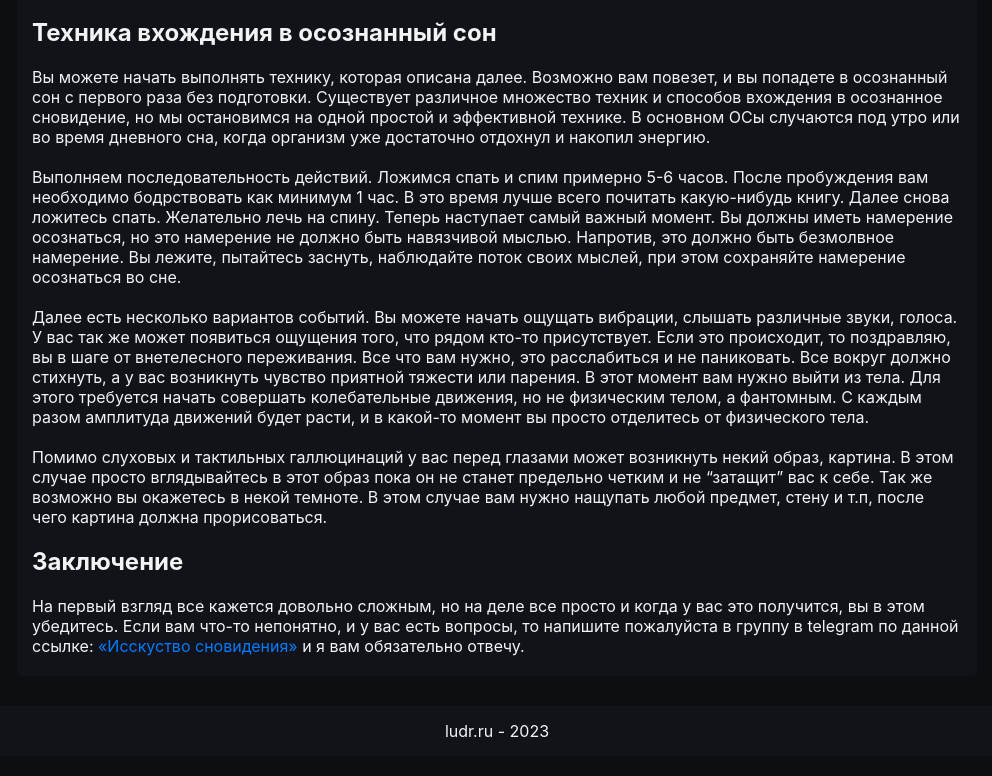
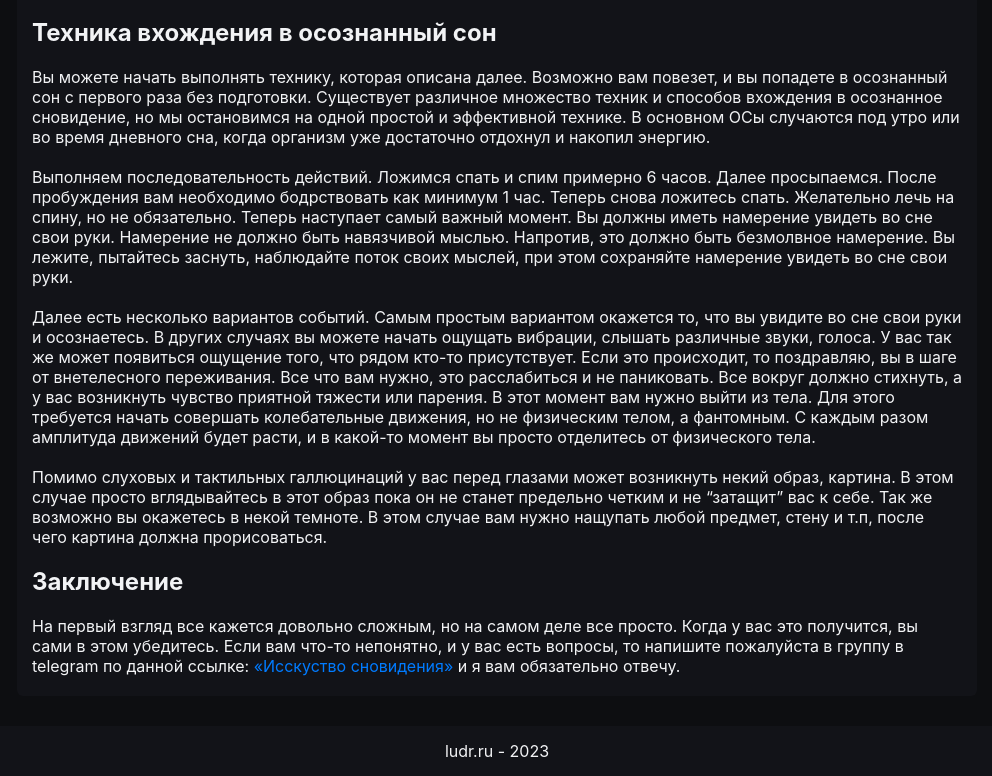
Before and after one commit to aleksluxfero/ludr-app, a Next.js app: page /kak-popast-v-osoznannyj-son in a window 1280 px wide. Shown: the part 1355-2131 px from the top of the page, without its empty margins (143-1135 px from the left). Built offline with nearby package versions, Linux system fonts and the light colour scheme.

Commit message:
fix text

```diff
--- a/src/pages/kak-popast-v-osoznannyj-son/index.tsx
+++ b/src/pages/kak-popast-v-osoznannyj-son/index.tsx
@@ -65,14 +65,13 @@ const KakPopastVOsoznannyjSon = () => {
           на одной простой и эффективной технике. В основном ОСы случаются под утро или во время дневного сна, когда
           организм уже достаточно отдохнул и накопил энергию.</p>
         <p>
-          Выполняем последовательность действий. Ложимся спать и спим примерно 5-6 часов. После пробуждения вам необходимо
-          бодрствовать как минимум 1 час. В это время лучше всего почитать какую-нибудь книгу. Далее снова ложитесь спать.
-          Желательно лечь на спину. Теперь наступает самый важный момент. Вы должны иметь намерение осознаться, но это
-          намерение не должно быть навязчивой мыслью. Напротив, это должно быть безмолвное намерение. Вы лежите,
-          пытайтесь заснуть, наблюдайте поток своих мыслей, при этом сохраняйте намерение осознаться во сне.</p>
+          Выполняем последовательность действий. Ложимся спать и спим примерно 6 часов. Далее просыпаемся. После пробуждения вам необходимо
+          бодрствовать как минимум 1 час. Теперь снова ложитесь спать.
+          Желательно лечь на спину, но не обязательно. Теперь наступает самый важный момент. Вы должны иметь намерение увидеть во сне свои руки. Намерение не должно быть навязчивой мыслью. Напротив, это должно быть безмолвное намерение. Вы лежите,
+          пытайтесь заснуть, наблюдайте поток своих мыслей, при этом сохраняйте намерение увидеть во сне свои руки.</p>
         <p>Далее есть
-          несколько вариантов событий. Вы можете начать ощущать вибрации, слышать различные звуки, голоса. У вас так же
-          может появиться ощущения того, что рядом кто-то присутствует. Если это происходит, то поздравляю, вы в шаге от
+          несколько вариантов событий. Самым простым вариантом окажется то, что вы увидите во сне свои руки и осознаетесь. В других случаях вы можете начать ощущать вибрации, слышать различные звуки, голоса. У вас так же
+          может появиться ощущение того, что рядом кто-то присутствует. Если это происходит, то поздравляю, вы в шаге от
           внетелесного переживания. Все что вам нужно, это расслабиться и не паниковать. Все вокруг должно стихнуть, а у
           вас возникнуть чувство приятной тяжести или парения. В этот момент вам нужно выйти из тела. Для этого требуется
           начать совершать колебательные движения, но не физическим телом, а фантомным. С каждым разом амплитуда движений
@@ -86,7 +85,7 @@ const KakPopastVOsoznannyjSon = () => {
         <h2 id="4">Заключение</h2>
         <p>
           На первый взгляд все кажется довольно
-          сложным, но на деле все просто и когда у вас это получится, вы в этом убедитесь.
+          сложным, но на самом деле все просто. Когда у вас это получится, вы сами в этом убедитесь.
           Если вам что-то непонятно, и у вас есть вопросы, то напишите пожалуйста в группу в telegram по данной ссылке: <a className="link" href="https://t.me/iskusstvo_snovideniya_chat">«Исскуство сновидения»</a> и я вам обязательно отвечу.</p>
       </div>
     </>
```
